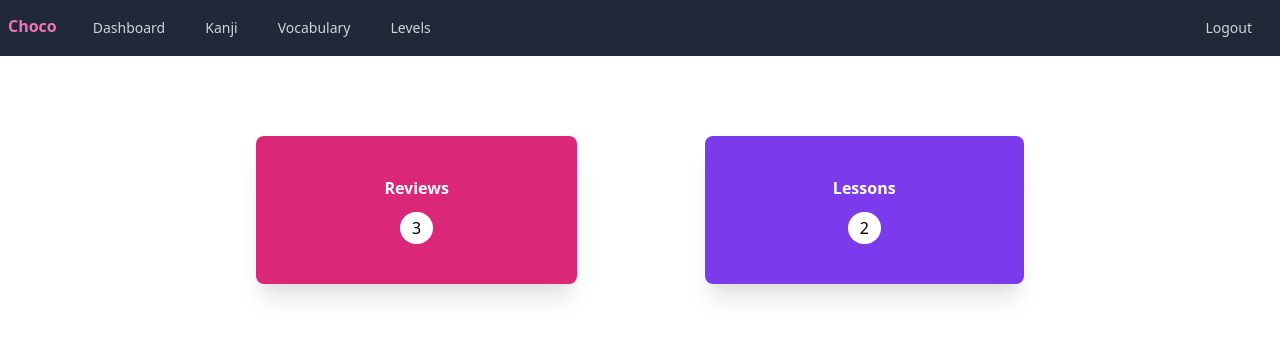
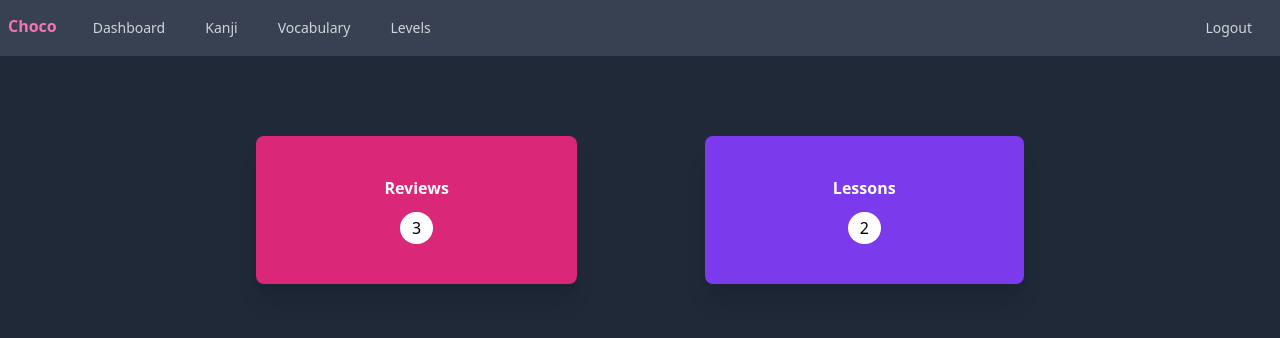
Before and after one commit to dokdek/choco-site, a Next.js app: page / in a window 1280 px wide. Shown: the top 338 px of the page. Built offline with nearby package versions, Linux system fonts and the light colour scheme.

Commit message:
Changed bg colours to better contrast

```diff
--- a/components/navbar.js
+++ b/components/navbar.js
@@ -13,7 +13,7 @@ export default function Navbar() {
   function setActiveTab(tab) {}
 
   return (
-    <nav class="bg-gray-800">
+    <nav class="bg-gray-700">
       <div class="mx-2">
         <div class="relative flex items-center justify-between h-14">
           <div class="absolute inset-y-0 left-0 flex items-center sm:hidden">
--- a/pages/index.js
+++ b/pages/index.js
@@ -5,7 +5,7 @@ import LessonCard from "../components/lesson-card";
 
 export default function Home() {
   return (
-    <div>
+    <div className="bg-gray-800 h-screen">
     <Navbar/>
     <div className="lessons-div flex flex-col sm:flex-row justify-center items-center space-y-3 sm:space-x-3 md:space-x-32 sm:space-y-0 mt-20">
     <ReviewCard/>
```
